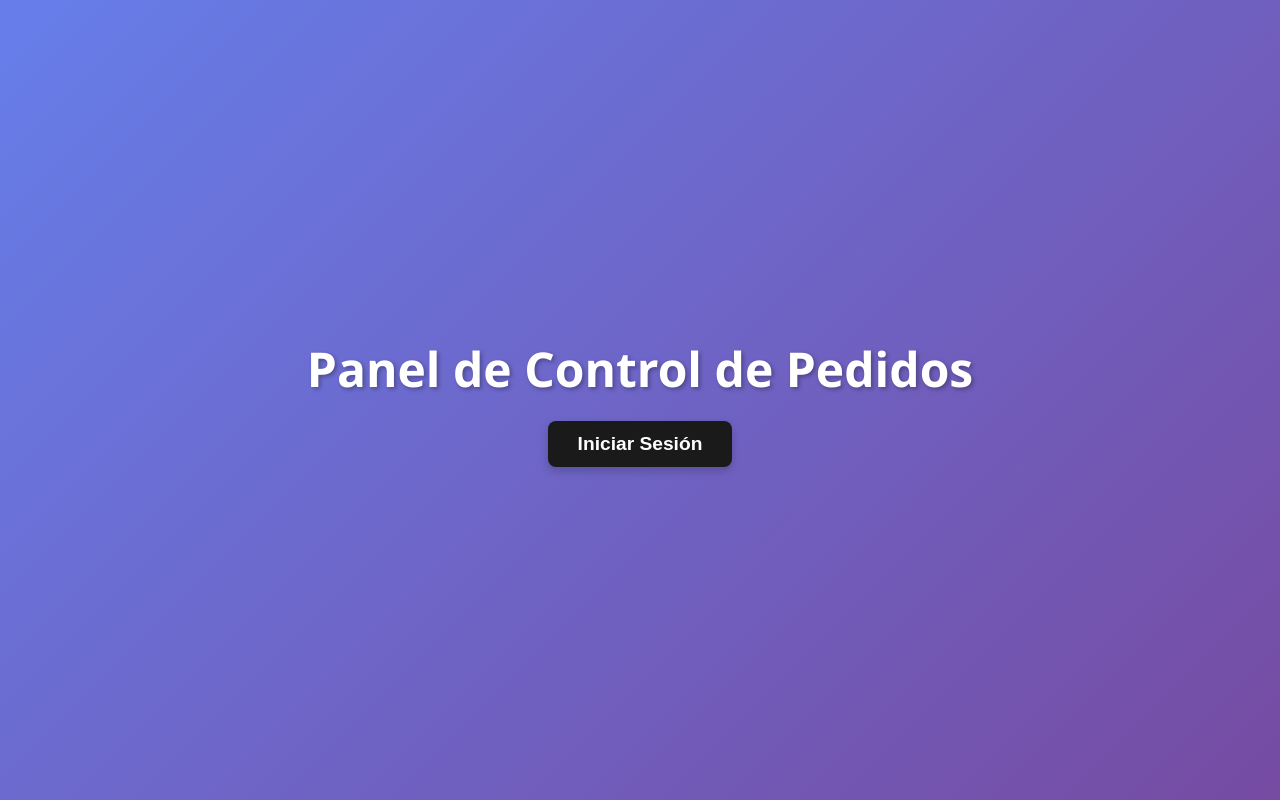
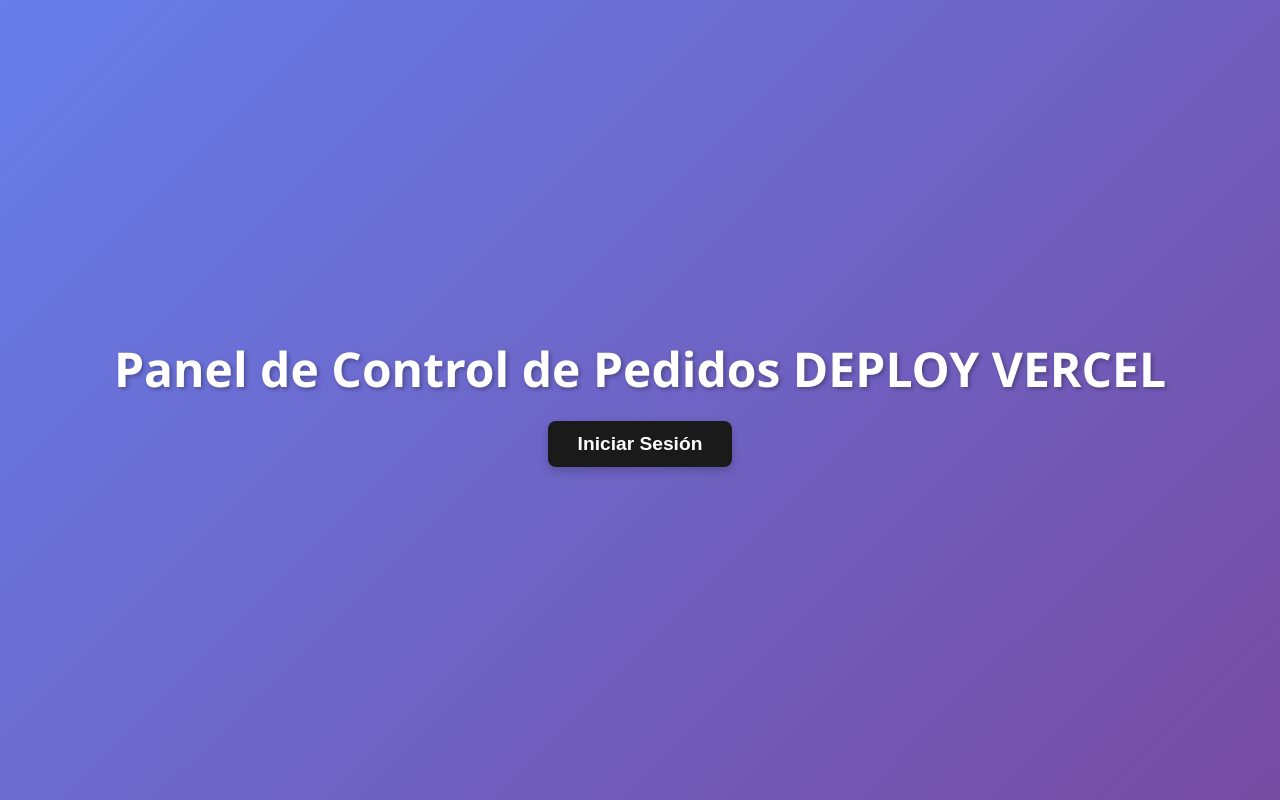
Before and after one commit to kev1226/fronted-vercel, a React (Create React App) app: page / in a window 1280 px wide. Built offline with nearby package versions, Linux system fonts and the light colour scheme.

Commit message:
test deploy 1

```diff
--- a/src/App.js
+++ b/src/App.js
@@ -15,7 +15,7 @@
 
   return (
     <div style={styles.container}>
-      <h1 style={styles.title}>Panel de Control de Pedidos</h1>
+      <h1 style={styles.title}>Panel de Control de Pedidos DEPLOY VERCEL</h1>
 
       {/* Botones de Login/Logout */}
       {!isAuthenticated ? (
```
Also changed, not shown: 2 other files (tests, documents, lock files or other folders).
